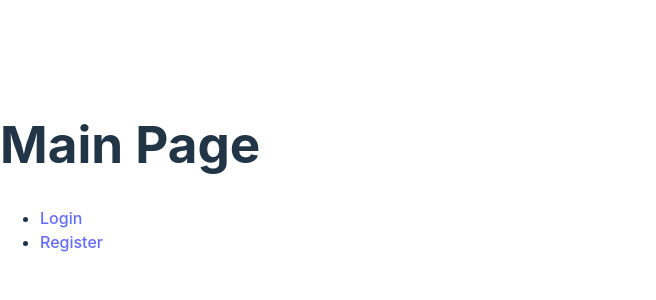
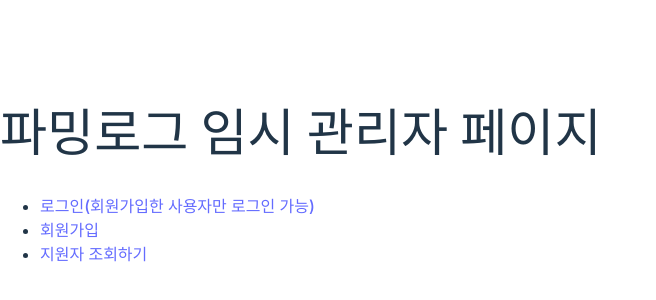
Before and after one commit to farmsystem-account/HomePage-FE, a React (Vite) app: page / in a window 1280 px wide. Shown: the part 224-524 px from the top of the page, without its empty margins (0-656 px from the left). Built offline with nearby package versions, Linux system fonts and the light colour scheme; no server answers.

Commit message:
feat: 관리자 지원서 조회용 플로우 정리

```diff
--- a/src/pages/Main/MainPage.tsx
+++ b/src/pages/Main/MainPage.tsx
@@ -1,16 +1,25 @@
 import { Link } from 'react-router-dom';
 
 const MainPage = () => {
+  const isLoggedIn = !!localStorage.getItem("accessToken");
+
   return (
     <div>
-      <h1>Main Page</h1>
+      <h1>파밍로그 임시 관리자 페이지</h1>
       <nav>
         <ul>
+          {!isLoggedIn && (
+            <>
+              <li>
+                <Link to="/login">로그인(회원가입한 사용자만 로그인 가능)</Link>
+              </li>
+              <li>
+                <Link to="/register">회원가입</Link>
+              </li>
+            </>
+          )}
           <li>
-            <Link to="/login">Login</Link>
-          </li>
-          <li>
-            <Link to="/register">Register</Link>
+            <Link to="/admin">지원자 조회하기</Link>
           </li>
         </ul>
       </nav>
--- a/src/services/applicationDetail.ts
+++ b/src/services/applicationDetail.ts
@@ -10,7 +10,6 @@ export const fetchApplicationDetail = async (applyId: string): Promise<Applicati
         Accept: "application/json",
       },
     });
-      console.log(response.data);
     return response.data;
   } catch (error: any) {
     throw new Error(error.response?.data?.message || "지원서 상세 조회 실패");
```
